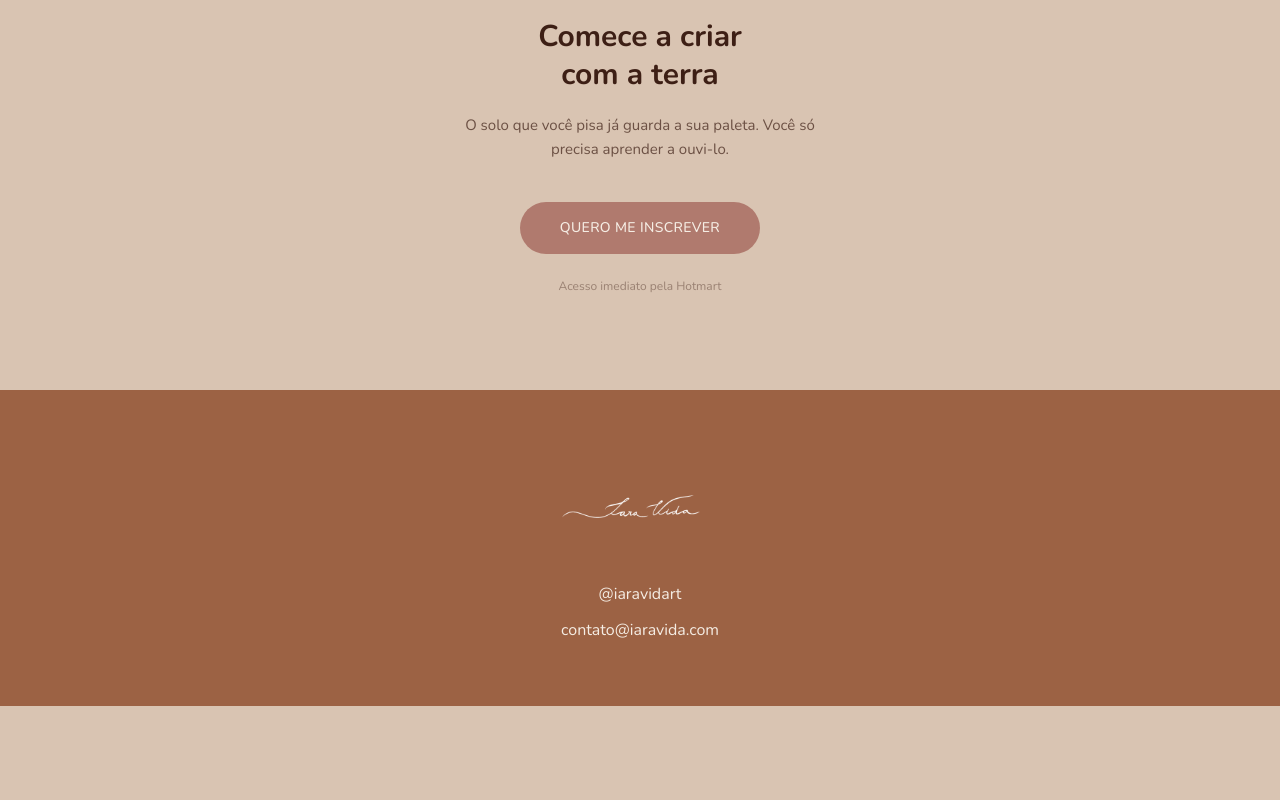
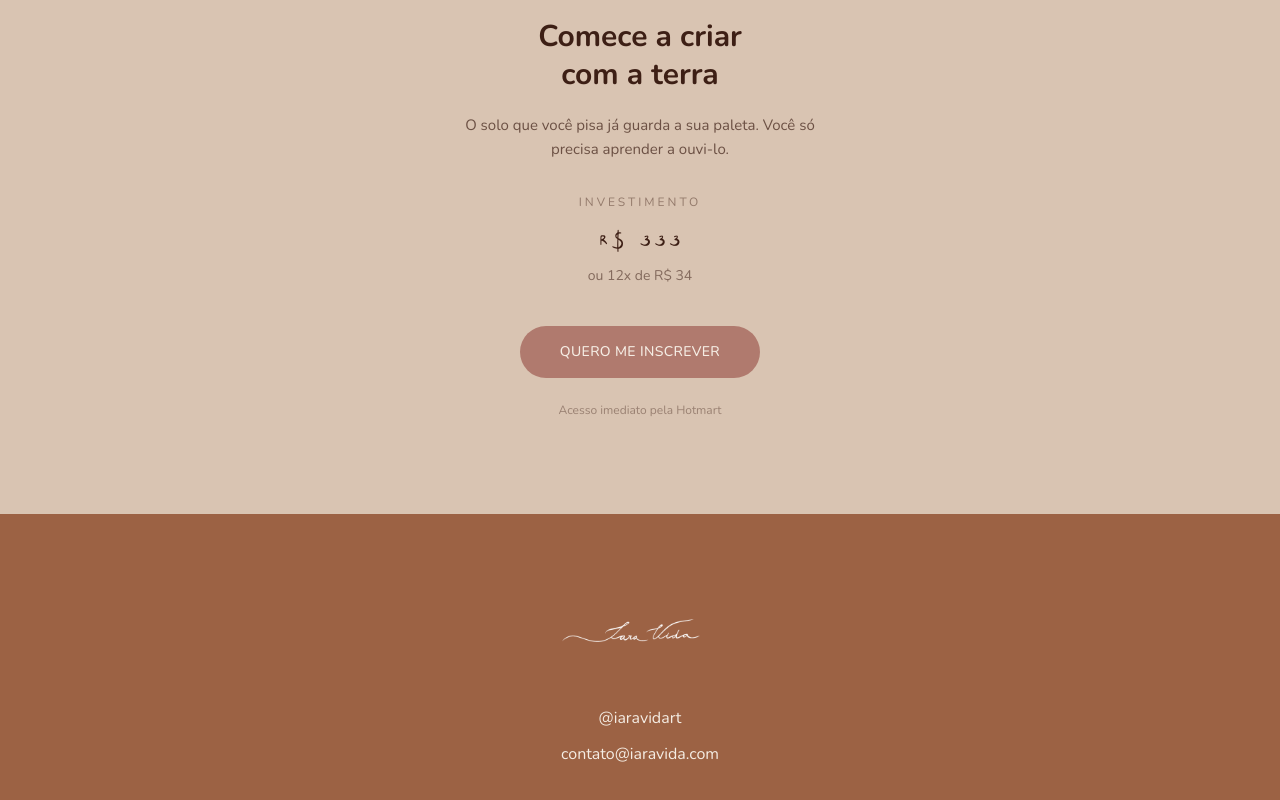
Before and after one commit to williamvidart/iaravida, a Next.js app: page /curso in a window 1280 px wide. Shown: the part 5101-5901 px from the top of the page. Before the commit the page ends 5807 px from the top, so only its background shows below. Built offline with nearby package versions, Linux system fonts and the light colour scheme.

Commit message:
Add pricing R$ 333 / 12x R$ 34 to CTA section

```diff
--- a/app/curso/page.tsx
+++ b/app/curso/page.tsx
@@ -407,7 +407,15 @@ export default function CursoPage() {
               O solo que você pisa já guarda a sua paleta. Você só precisa aprender a ouvi-lo.
             </p>
           </Reveal>
-          <Reveal dir="up" delay={260}>
+          <Reveal dir="up" delay={220}>
+            <div className="mt-8">
+              <p className="text-xs uppercase tracking-[0.25em] text-terra/45 mb-1">investimento</p>
+              <p className="font-grandenhas text-5xl text-terra leading-none">R$ 333</p>
+              <p className="mt-1 text-sm text-terra/55">ou 12x de R$ 34</p>
+            </div>
+          </Reveal>
+
+          <Reveal dir="up" delay={300}>
             <a
               href="https://hotmart.com/product/aquarela-da-terra"
               target="_blank"
```
